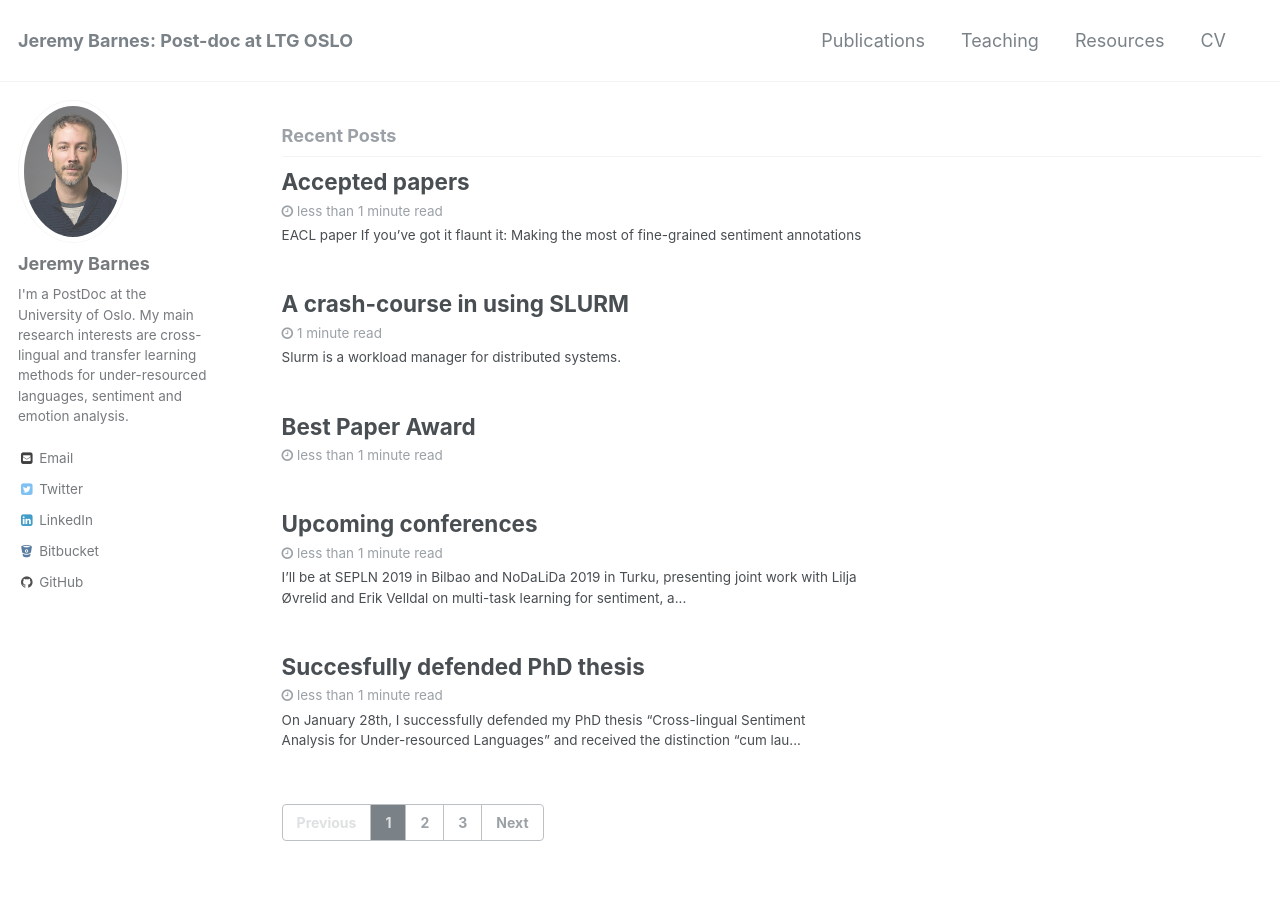
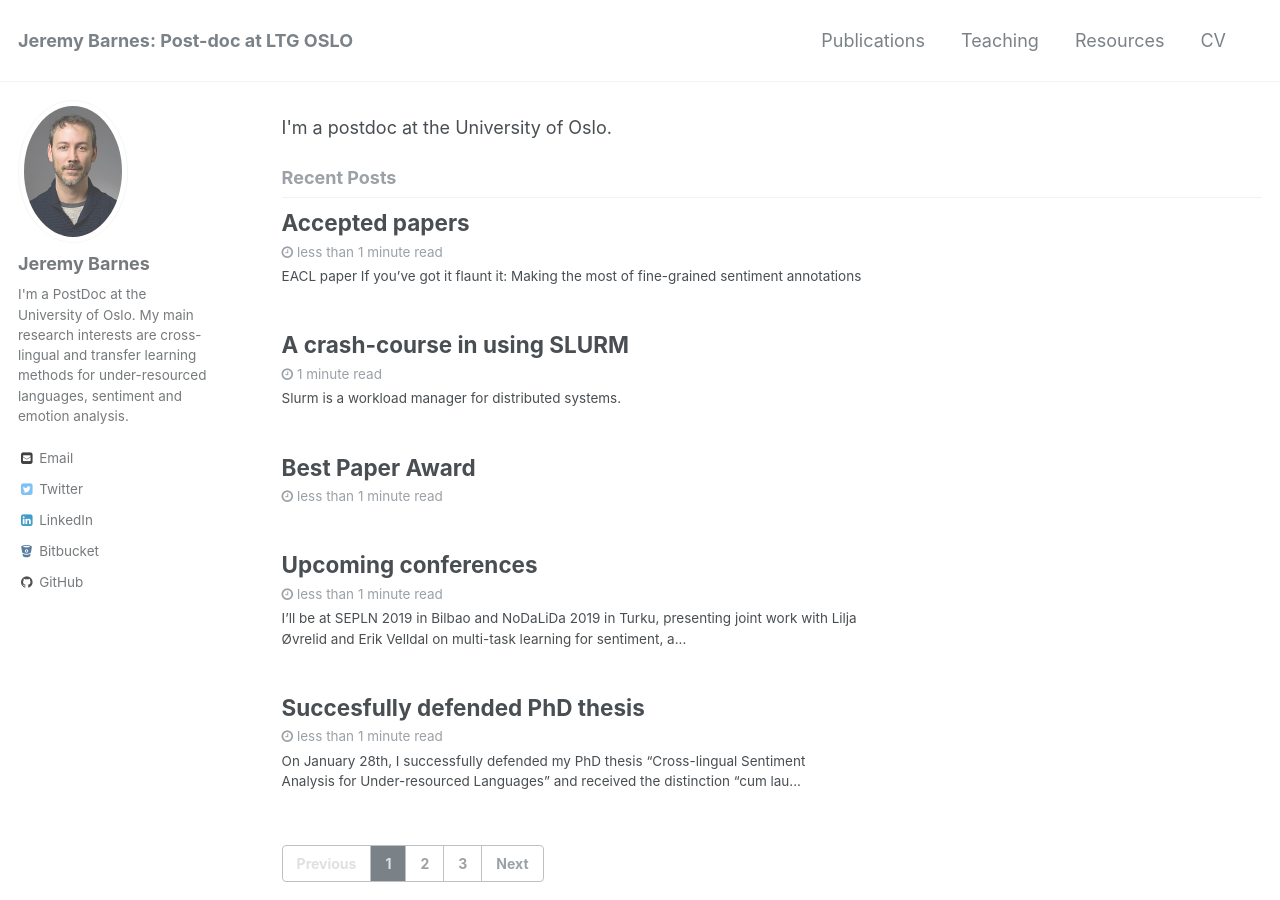
Before and after one commit to jerbarnes/jerbarnes.github.io, a Jekyll site: the page built from index.html, in a window 1280 px wide and 900 px high. Built offline with Jekyll 4.4.1, drawn with Linux system fonts in a browser that asks for light colours; the list of posts is cut into pages by our own code; comment, search, counter and statistics services are not loaded.

Commit message:
new home idea

```diff
--- a/_layouts/home.html
+++ b/_layouts/home.html
@@ -2,7 +2,7 @@
 layout: archive
 ---
 
-
+I'm a postdoc at the University of Oslo.
 
 <h3 class="archive__subtitle">{{ site.data.ui-text[site.locale].recent_posts | default: "Recent Posts" }}</h3>
 
```
